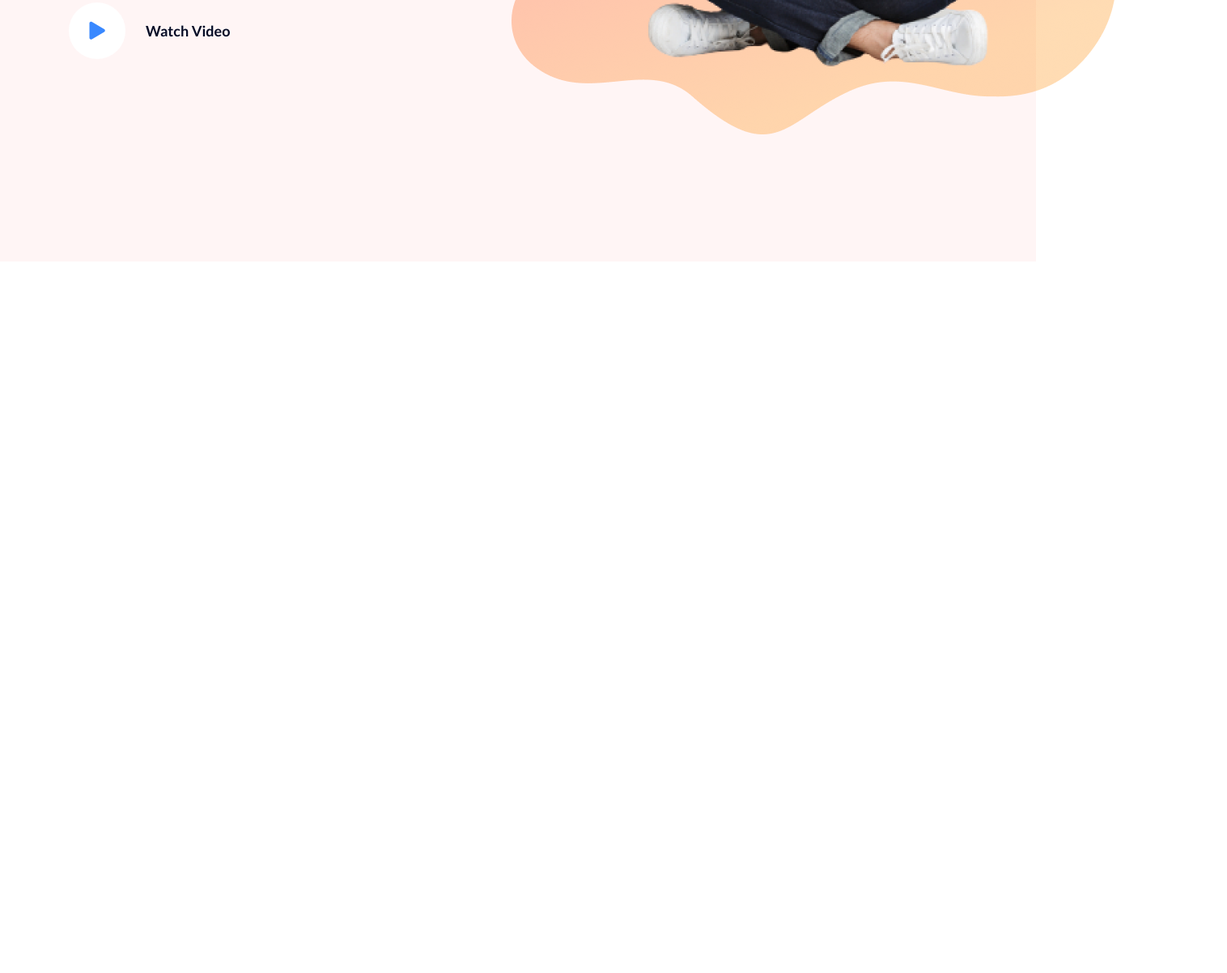
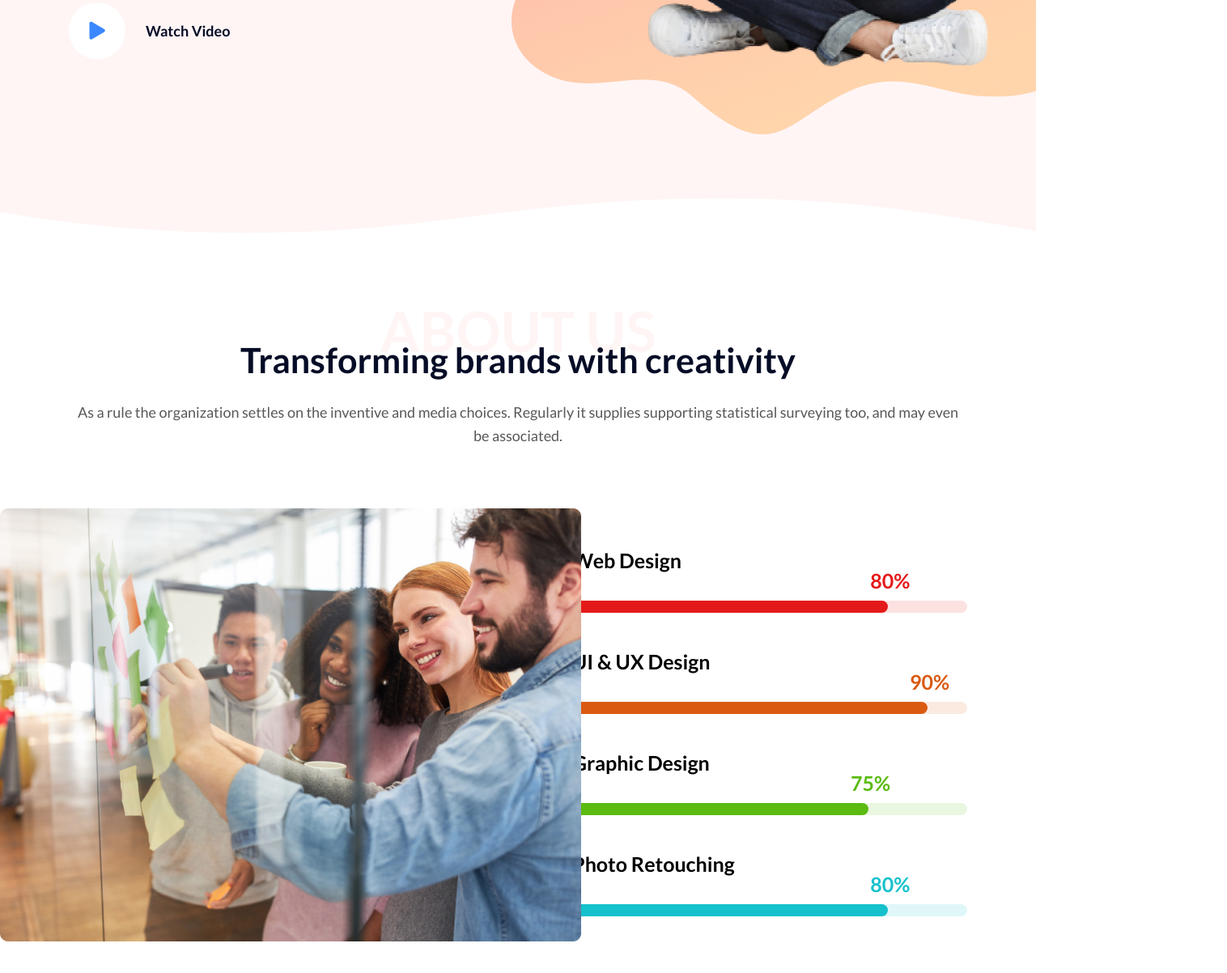
Before and after one commit to Asadmstx/InovatedPrototype, a plain HTML site: page index.html in a window 1280 px wide. Shown: the part 672-1874 px from the top of the page at 81% size, 1516 px wide, since content can reach past the window. Before the commit the page ends 995 px from the top, so only its background shows below. Drawn offline with Linux system fonts and the light colour scheme.

Commit message:
section-about.css

```diff
--- a/css/main.css
+++ b/css/main.css
@@ -81,12 +81,25 @@ p {
     line-height: 28.8px;
 }
 
+.section__name {
+    position: absolute;
+    top: 44px;
+    left: 50%;
+    transform: translateX(-50%);
+    text-transform: uppercase;
+    color: var(--prim-header-bg);
+    font-size: 69px;
+    z-index: -1;
+}
+
 /* header start */
 
 .header {
     background: var(--prim-header-bg);
     display: flex;
     flex-direction: column;
+    position: relative;
+    overflow: hidden;
 }
 
 .header__nav {
@@ -220,4 +233,151 @@ p {
     left: 37%;
 }
 
+.custom-shape-divider-bottom-1621883042 {
+    position: absolute;
+    bottom: 0;
+    left: 0;
+    width: 100%;
+    overflow: hidden;
+    line-height: 0;
+}
+
+.custom-shape-divider-bottom-1621883042 svg {
+    position: relative;
+    display: block;
+    width: calc(134% + 1.3px);
+    height: 79px;
+}
+
+.custom-shape-divider-bottom-1621883042 .shape-fill {
+    fill: #FFFFFF;
+}
+
 /* header end */
+
+/* about start */
+
+.about {
+    position: relative;
+    padding: 96px 0 96px;
+}
+
+.about__title, .about__subtitle  {
+    text-align: center;
+}
+
+.about__subtitle {
+    margin-top: 25px;
+}
+
+.about__content {
+    display: flex;
+    justify-content: flex-end;
+    margin-top: 124px;
+}
+
+.about__list {
+    display: flex;
+    flex-direction: column;
+    row-gap: 45px;
+    max-width: 488px;
+    width: 100%;
+}
+
+.about__item {
+    position: relative;
+}
+
+.about__item-persent {
+    position: absolute;
+    top: 25px;
+    font-size: 25px;
+    font-weight: 600;
+    transform: translateX(-45%);
+}
+
+.about__item:nth-of-type(1) .about__item-persent {
+    left: 80%;
+    color: var(--line-1-color);
+}
+
+.about__item:nth-of-type(2) .about__item-persent {
+    left: 90%;
+    color: var(--line-2-color);
+}
+
+.about__item:nth-of-type(3) .about__item-persent {
+    left: 75%;
+    color: var(--line-3-color);
+}
+
+.about__item:nth-of-type(4) .about__item-persent {
+    left: 80%;
+    color: var(--line-4-color);
+}
+
+.about__item-name {
+    font-size: 25px;
+    font-weight: 600;
+}
+
+.about__line {
+    width: 100%;
+    height: 15px;
+    border-radius: 15px;
+    margin-top: 35px;
+    overflow: hidden;
+}
+
+.about__item:nth-of-type(1) .about__line {
+    background: var(--line-1-bg);
+}
+
+.about__item:nth-of-type(2) .about__line {
+    background: var(--line-2-bg);
+}
+
+.about__item:nth-of-type(3) .about__line {
+    background: var(--line-3-bg);
+}
+
+.about__item:nth-of-type(4) .about__line {
+    background: var(--line-4-bg);
+}
+
+.about__line-bar {
+    height: 15px;
+    border-radius: 15px;
+}
+
+.about__item:nth-of-type(1) .about__line-bar {
+    width: 80%;
+    background: var(--line-1-color);
+}
+
+.about__item:nth-of-type(2) .about__line-bar {
+    width: 90%;
+    background: var(--line-2-color);
+}
+
+.about__item:nth-of-type(3) .about__line-bar {
+    width: 75%;
+    background: var(--line-3-color);
+}
+
+.about__item:nth-of-type(4) .about__line-bar {
+    width: 80%;
+    background: var(--line-4-color);
+}
+
+.about__image {
+    position: absolute;
+    top: 305px;
+    left: 0;
+    max-width: 718px;
+    width: 100%;
+    height: 535px;
+    border-radius: 10px;
+}
+
+/* about end */
--- a/index.html
+++ b/index.html
@@ -52,9 +52,55 @@
                 </div>
             </div>
         </div>
+        <div class="custom-shape-divider-bottom-1621883042">
+            <svg data-name="Layer 1" xmlns="http://www.w3.org/2000/svg" viewBox="0 0 1200 120" preserveAspectRatio="none">
+                <path d="M985.66,92.83C906.67,72,823.78,31,743.84,14.19c-82.26-17.34-168.06-16.33-250.45.39-57.84,11.73-114,31.07-172,41.86A600.21,600.21,0,0,1,0,27.35V120H1200V95.8C1132.19,118.92,1055.71,111.31,985.66,92.83Z" class="shape-fill"></path>
+            </svg>
+        </div>
     </header>
     <main>
-
+        <section class="about">
+            <h3 class="about__name section__name">About us</h3>
+            <div class="container about__container">
+                <h2 class="about__title">Transforming brands with creativity</h2>
+                <p class="about__subtitle">As a rule the organization settles on the inventive and media choices. Regularly it supplies supporting statistical surveying too, and may even be associated.</p>
+                <div class="about__content">
+                    <ul class="about__list">
+                        <li class="about__item">
+                            <div class="about__item-name">Web Design</div>
+                            <div class="about__item-persent">80%</div>
+                            <div class="about__line">
+                                <div class="about__line-bar"></div>
+                            </div>
+                        </li>
+                        <li class="about__item">
+                            <div class="about__item-name">UI & UX Design</div>
+                            <div class="about__item-persent">90%</div>
+                            <div class="about__line">
+                                <div class="about__line-bar"></div>
+                            </div>
+                        </li>
+                        <li class="about__item">
+                            <div class="about__item-name">Graphic Design</div>
+                            <div class="about__item-persent">75%</div>
+                            <div class="about__line">
+                                <div class="about__line-bar"></div>
+                            </div>
+                        </li>
+                        <li class="about__item">
+                            <div class="about__item-name">Photo Retouching</div>
+                            <div class="about__item-persent">80%</div>
+                            <div class="about__line">
+                                <div class="about__line-bar"></div>
+                            </div>
+                        </li>
+                    </ul>
+                </div>
+            </div>
+            <div class="about__image">
+                <img src="img/png/body__image.png" alt="" class="about__img">
+            </div>
+        </section>
     </main>
     <footer class="footer">
 
```
